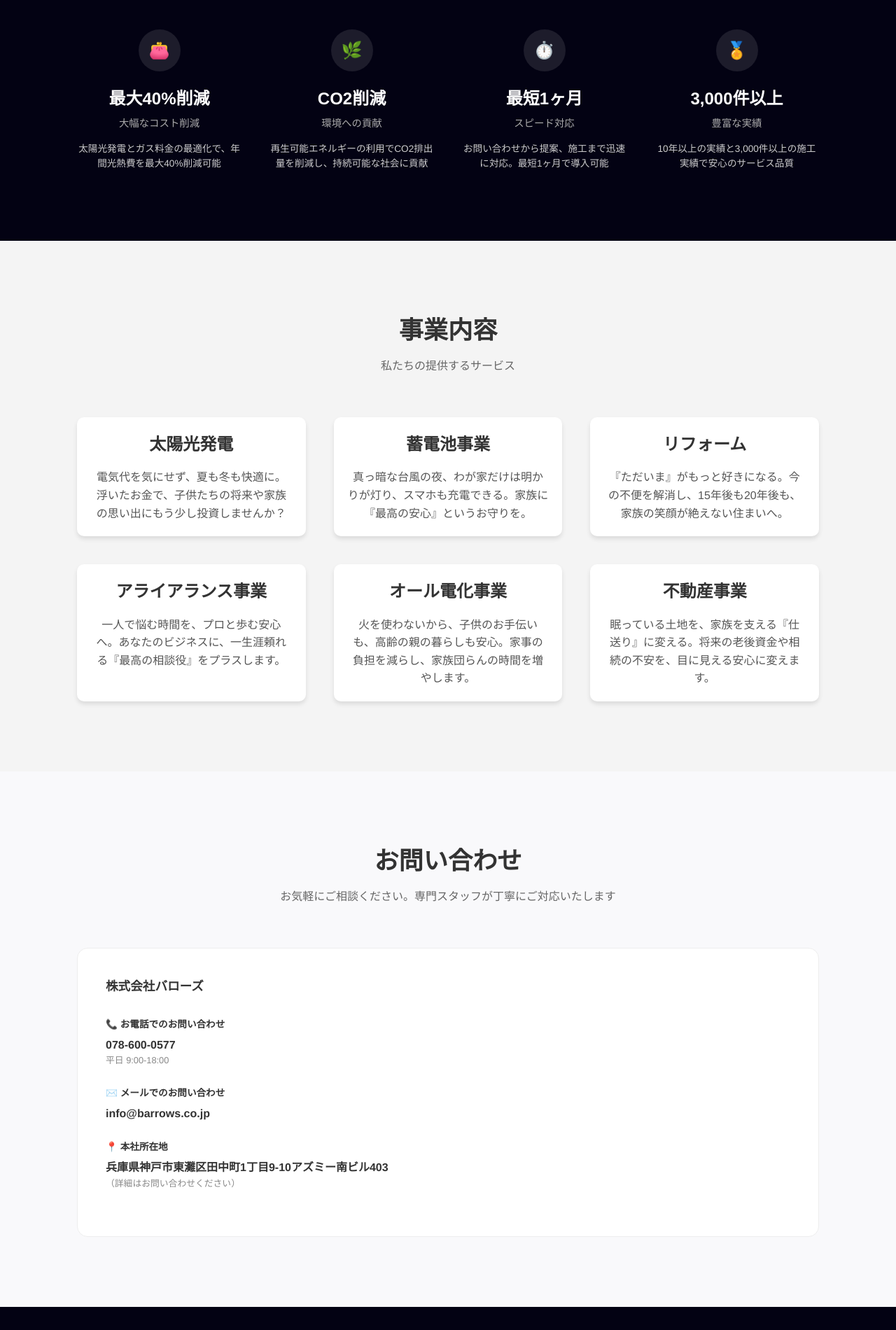
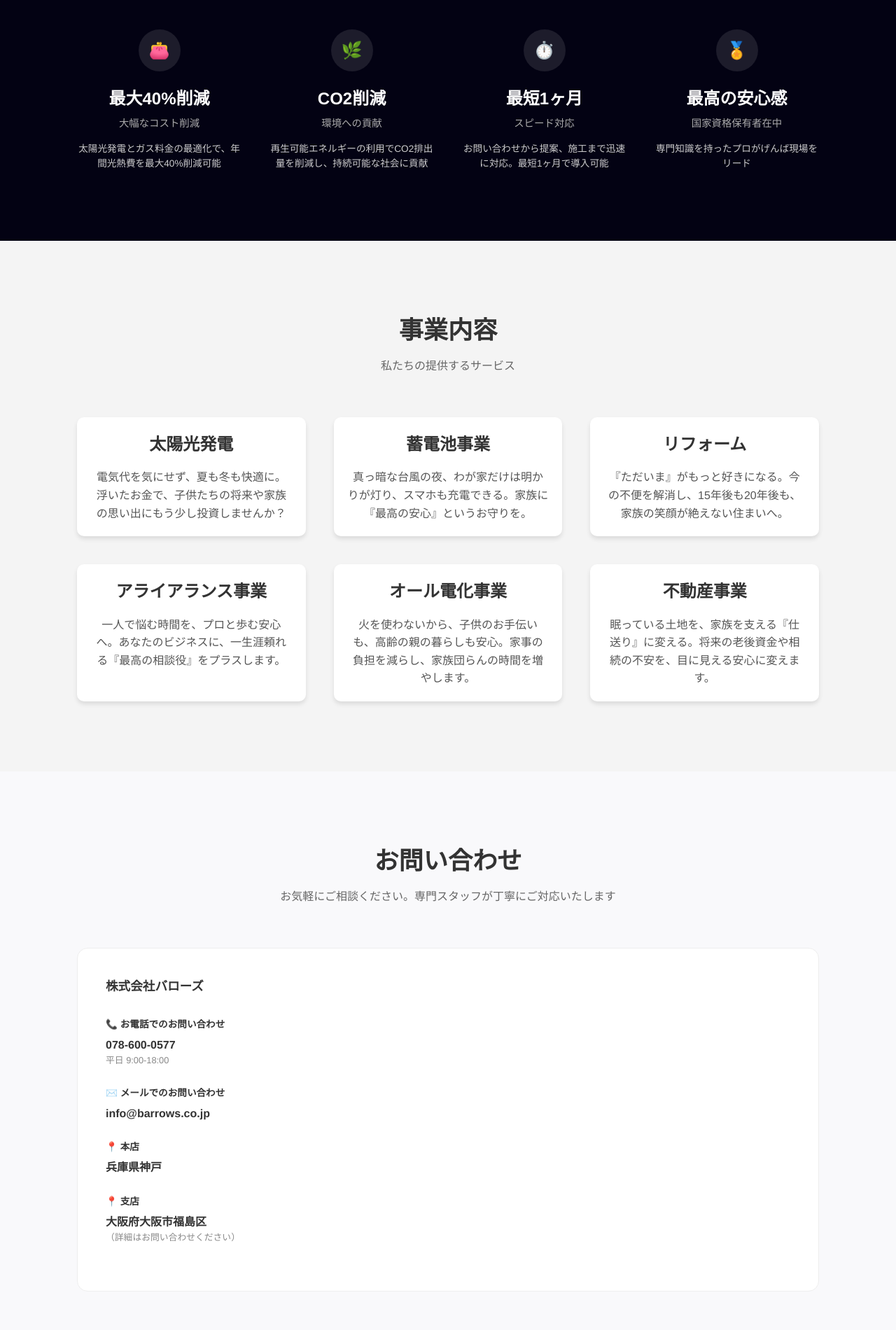
Before and after one commit to Shayato3002/burrows-lp, a plain HTML site: page index.html in a window 1280 px wide. Shown: the part 880-2780 px from the top of the page at 70% size. Drawn offline with Linux system fonts and the light colour scheme.

Commit message:
サイト作成v２

```diff
--- a/index.html
+++ b/index.html
@@ -59,9 +59,9 @@
                 </div>
                 <div class="reason-item">
                     <div class="icon-circle">🏅</div>
-                    <h3>3,000件以上</h3>
-                    <p class="reason-tag">豊富な実績</p>
-                    <p class="reason-desc">10年以上の実績と3,000件以上の施工実績で安心のサービス品質</p>
+                    <h3>最高の安心感</h3>
+                    <p class="reason-tag">国家資格保有者在中</p>
+                    <p class="reason-desc">専門知識を持ったプロがげんば現場をリード</p>
                 </div>
             </div>
         </div>
@@ -118,8 +118,11 @@
                         <p class="value">info@barrows.co.jp</p>
                     </div>
                     <div class="info-item">
-                        <p class="label">📍 本社所在地</p>
-                        <p class="value">兵庫県神戸市東灘区田中町1丁目9-10アズミー南ビル403</p>
+                        <p class="label">📍 本店</p>
+                        <p class="value">兵庫県神戸</p><br>
+                        <p class="label">📍 支店</p>
+                        <p class="value">大阪府大阪市福島区</p>
+
                         <p class="sub">（詳細はお問い合わせください）</p>
                     </div>
                 </div>
```
Also changed, not shown: 1 other file.
